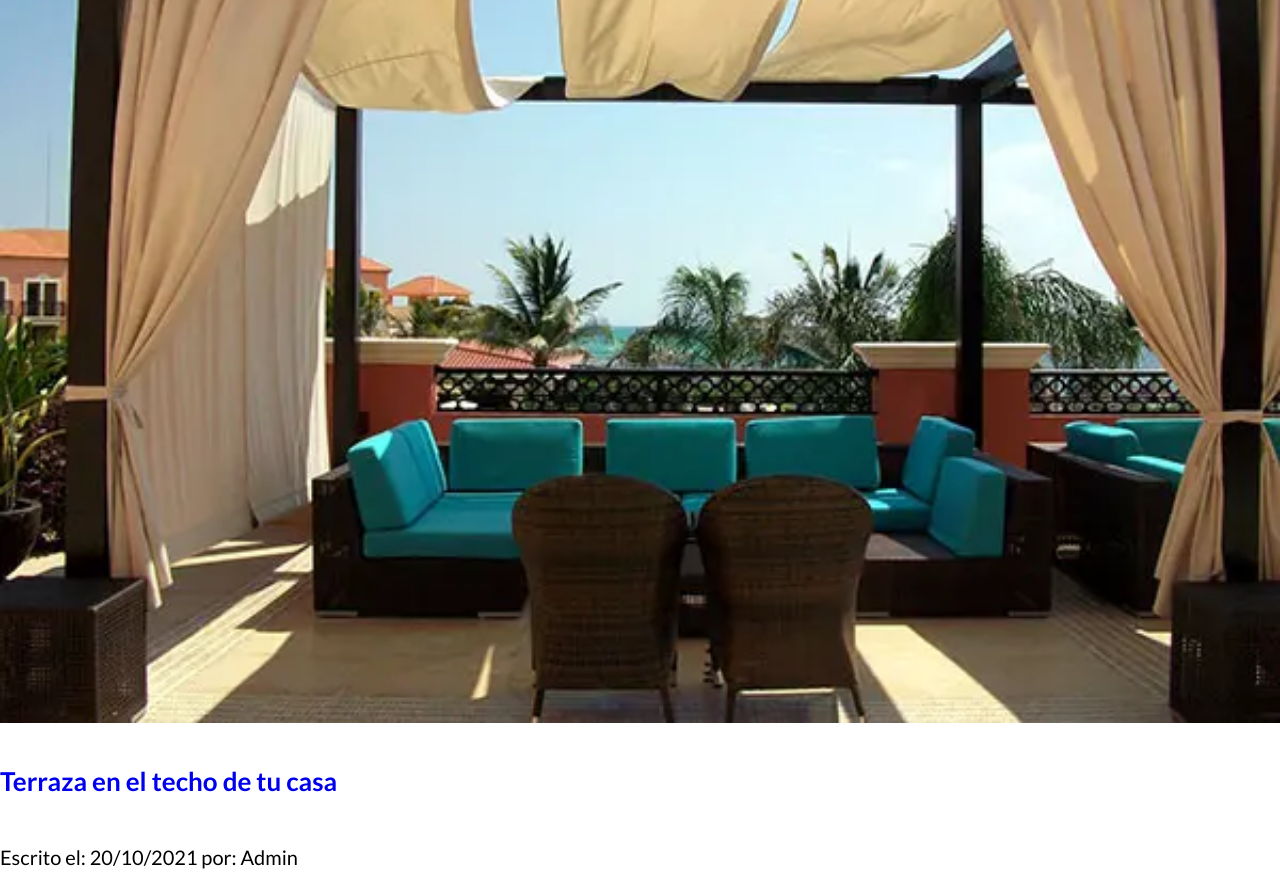
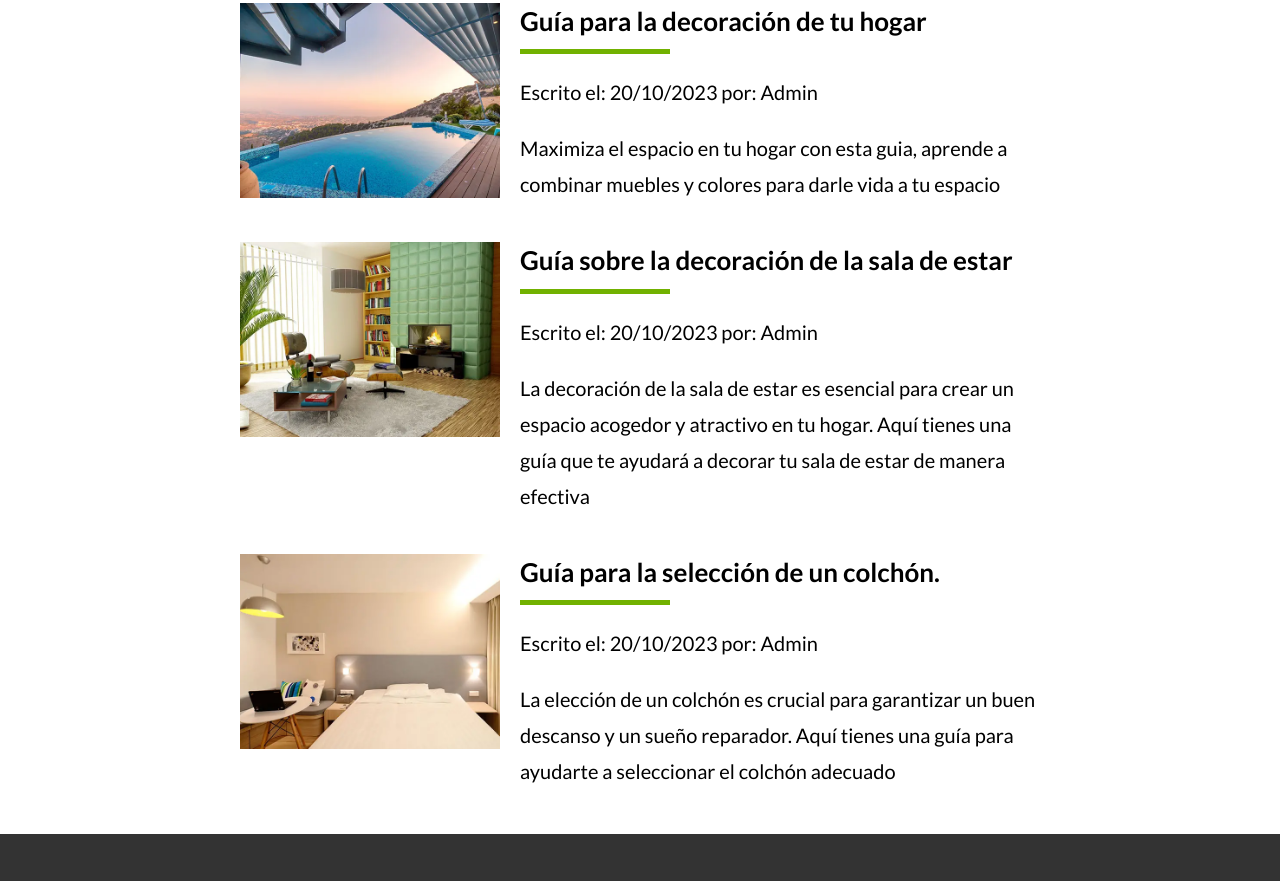
Before and after one commit to prado24/BienesRaices, a website: page blog.html in a window 1280 px wide. Shown: the part 475-1356 px from the top of the page. Drawn offline with Linux system fonts and the light colour scheme.

Commit message:
Creando el contenido de la página de blog

```diff
--- a/blog.html
+++ b/blog.html
@@ -29,12 +29,12 @@
         </div>
     </header>
 
-    <main>
+    <main class="contenedor seccion contenido-centrado">
         <h1>Nuestro Blog</h1>
 
         <!--Entrada-->
-        <article>
-            <div>
+        <article class="entrada-blog">
+            <div class="imagen">
                 <picture>
                     <source srcset="build/img/blog1.webp" type="image/webp">
                     <source srcset="build/img/blog1.jpg" type="image/jpeg">
@@ -42,10 +42,10 @@
                 </picture>
             </div>
 
-            <div>
+            <div class="texto-entrada">
                 <a href="#">
                     <h4>Terraza en el techo de tu casa</h4>
-                    <p>Escrito el: <span>20/10/2021</span> por: <span>Admin</span> </p>
+                    <p>Escrito el: <span>20/10/2023</span> por: <span>Admin</span> </p>
 
                     <p>
                         Consejos para construir una terraza en el techo de tu casa con los mejores materiales y ahorrando dinero
@@ -65,9 +65,9 @@
             </div>
 
             <div class="texto-entrada">
-                <a href="entrada.html">
+                <a href="#">
                     <h4>Guía para la decoración de tu hogar</h4>
-                    <p>Escrito el: <span>20/10/2021</span> por: <span>Admin</span> </p>
+                    <p>Escrito el: <span>20/10/2023</span> por: <span>Admin</span> </p>
 
                     <p>
                         Maximiza el espacio en tu hogar con esta guia, aprende a combinar muebles y colores para darle vida a tu espacio
@@ -80,19 +80,19 @@
         <article class="entrada-blog">
             <div class="imagen">
                 <picture>
-                    <source srcset="build/img/blog2.webp" type="image/webp">
-                    <source srcset="build/img/blog2.jpg" type="image/jpeg">
-                    <img loading="lazy" src="build/img/blog2.jpg" alt="Texto Entrada Blog">
+                    <source srcset="build/img/blog3.webp" type="image/webp">
+                    <source srcset="build/img/blog3.jpg" type="image/jpeg">
+                    <img loading="lazy" src="build/img/blog3.jpg" alt="Texto Entrada Blog">
                 </picture>
             </div>
 
             <div class="texto-entrada">
-                <a href="entrada.html">
-                    <h4>Guía para la decoración de tu hogar</h4>
-                    <p>Escrito el: <span>20/10/2021</span> por: <span>Admin</span> </p>
+                <a href="#">
+                    <h4>Guía sobre la decoración de la sala de estar</h4>
+                    <p>Escrito el: <span>20/10/2023</span> por: <span>Admin</span> </p>
 
                     <p>
-                        Maximiza el espacio en tu hogar con esta guia, aprende a combinar muebles y colores para darle vida a tu espacio
+                        La decoración de la sala de estar es esencial para crear un espacio acogedor y atractivo en tu hogar. Aquí tienes una guía que te ayudará a decorar tu sala de estar de manera efectiva
                     </p>
                 </a>
             </div>
@@ -102,19 +102,19 @@
         <article class="entrada-blog">
             <div class="imagen">
                 <picture>
-                    <source srcset="build/img/blog2.webp" type="image/webp">
-                    <source srcset="build/img/blog2.jpg" type="image/jpeg">
-                    <img loading="lazy" src="build/img/blog2.jpg" alt="Texto Entrada Blog">
+                    <source srcset="build/img/blog4.webp" type="image/webp">
+                    <source srcset="build/img/blog4.jpg" type="image/jpeg">
+                    <img loading="lazy" src="build/img/blog4.jpg" alt="Texto Entrada Blog">
                 </picture>
             </div>
 
             <div class="texto-entrada">
-                <a href="entrada.html">
-                    <h4>Guía para la decoración de tu hogar</h4>
-                    <p>Escrito el: <span>20/10/2021</span> por: <span>Admin</span> </p>
+                <a href="#">
+                    <h4>Guía para la selección de un colchón.</h4>
+                    <p>Escrito el: <span>20/10/2023</span> por: <span>Admin</span> </p>
 
                     <p>
-                        Maximiza el espacio en tu hogar con esta guia, aprende a combinar muebles y colores para darle vida a tu espacio
+                        La elección de un colchón es crucial para garantizar un buen descanso y un sueño reparador. Aquí tienes una guía para ayudarte a seleccionar el colchón adecuado
                     </p>
                 </a>
             </div>
--- a/src/scss/app.scss
+++ b/src/scss/app.scss
@@ -12,3 +12,4 @@
 @import 'layout/navegacion';
 @import 'layout/iconos';
 @import 'layout/anuncios';
+@import 'layout/inferior';
--- /dev/null
+++ b/src/scss/layout/_inferior.scss
@@ -0,0 +1,50 @@
+@include tablet {
+    .seccion-inferior {
+        display: grid;
+        grid-template-columns: 2fr 1fr;
+        column-gap: 2rem;
+    }
+}
+
+.entrada-blog {
+    margin-bottom: 2rem;
+
+    @include tablet {
+        display: grid;
+        grid-template-columns: 1fr 2fr;
+        column-gap: 2rem;
+    }
+    &:last-of-type {
+        margin-bottom: 0;
+    }
+}
+
+.informacion-meta {
+    span {
+        color: $amarillo;
+    }
+}
+
+.texto-entrada {
+    a {
+        color: $negro;
+        margin-top: 2rem;
+        display: block;
+        @include tablet {
+            margin-top: 0;
+        }
+    }
+    h4 {
+        margin: 0;
+        line-height: 1.4;
+        &::after {
+            content: '';
+            display: block;
+            width: 15rem;
+            height: .5rem;
+            background-color: $verde;
+            margin-top: 1rem;
+        }
+    }
+
+}
```
Also changed, not shown: build/css/app.css, 1 other file.
